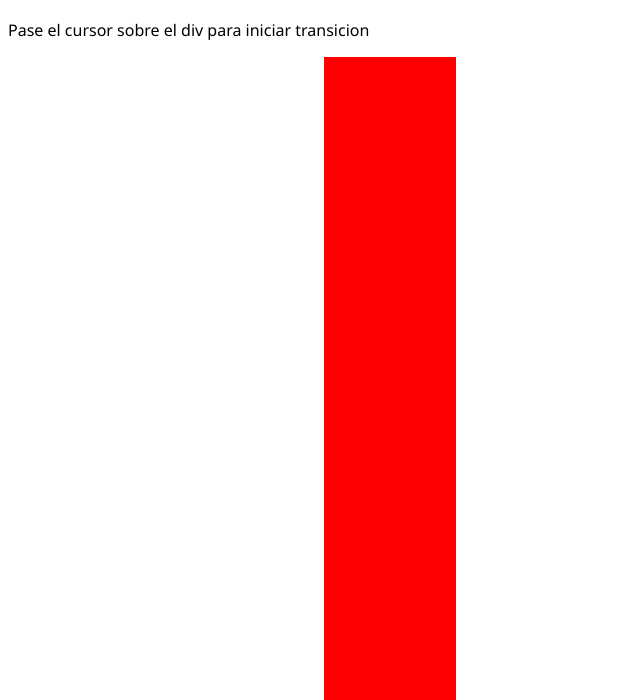
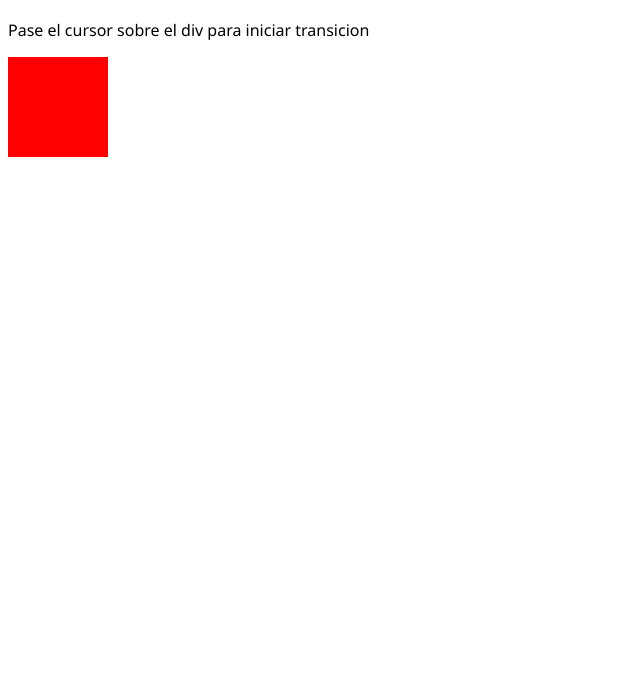
Before and after one commit to OrlaElizondo/M3_Clase3, a plain HTML site: page Pages/Transicion/Ej1.html in a window 1280 px wide. Shown: the part 100-800 px from the top of the page, without its empty margins (0-640 px from the left). Drawn offline with Linux system fonts and the light colour scheme.

Commit message:
Update 2022.02.05 3PM

```diff
--- a/Pages/Transicion/Ej1.html
+++ b/Pages/Transicion/Ej1.html
@@ -5,4 +5,4 @@
 
 
 <p>Pase el cursor sobre el div para iniciar transicion</p>
-<div id="div1" style="margin-left:25%;padding:1px 16px;height:1000px;" class="Tra-1"></div>
+<div id="div1" class="Tra-1"></div>
--- a/css/transiciones.css
+++ b/css/transiciones.css
@@ -7,7 +7,7 @@ body
 /*TRANSFORMACION*/
 :root{
     --width_base: 300px;
-    --heigth_base: 225px;
+    --heigth_base: 170px;
 
     --w_bars: 100px;
     --w_bars_new: 300px;
```
Also changed, not shown: 1 other file.
